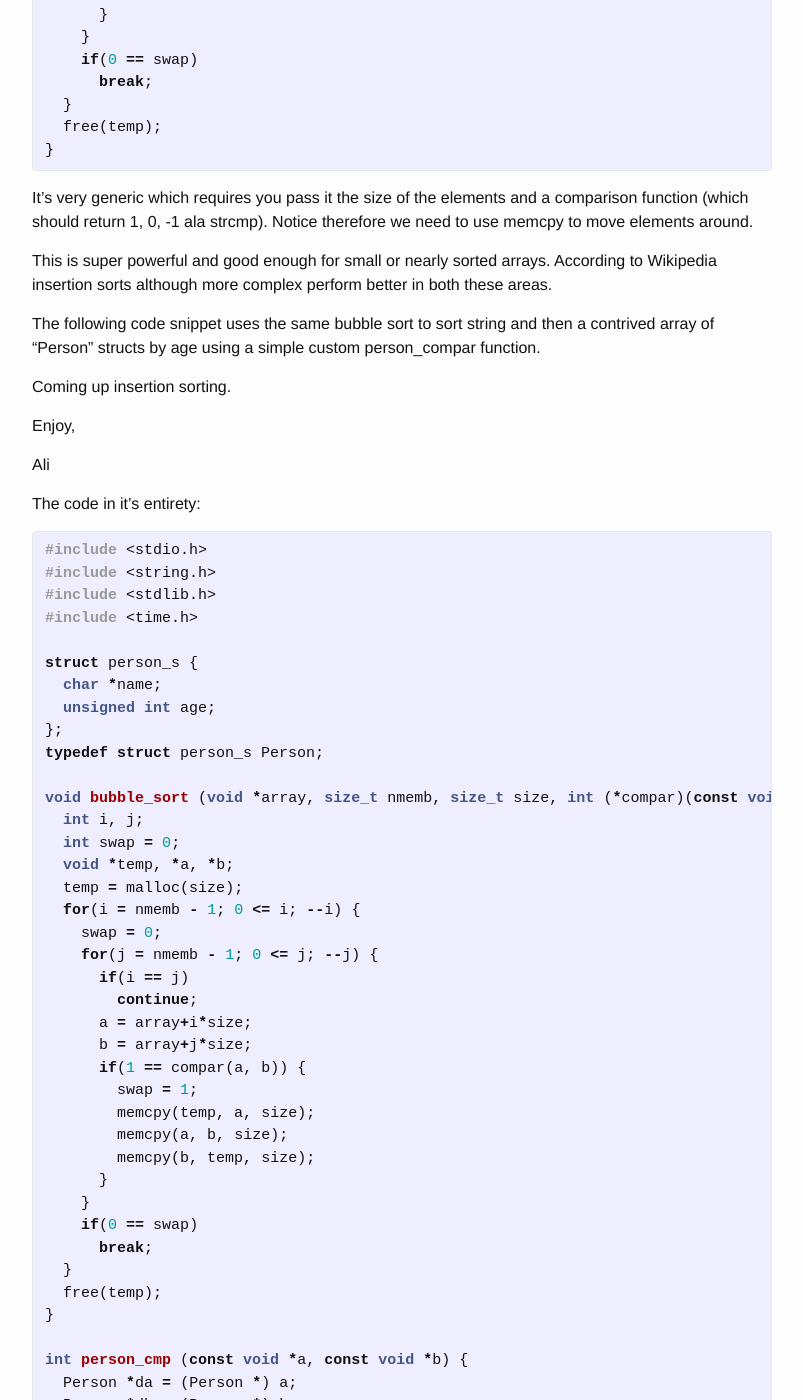
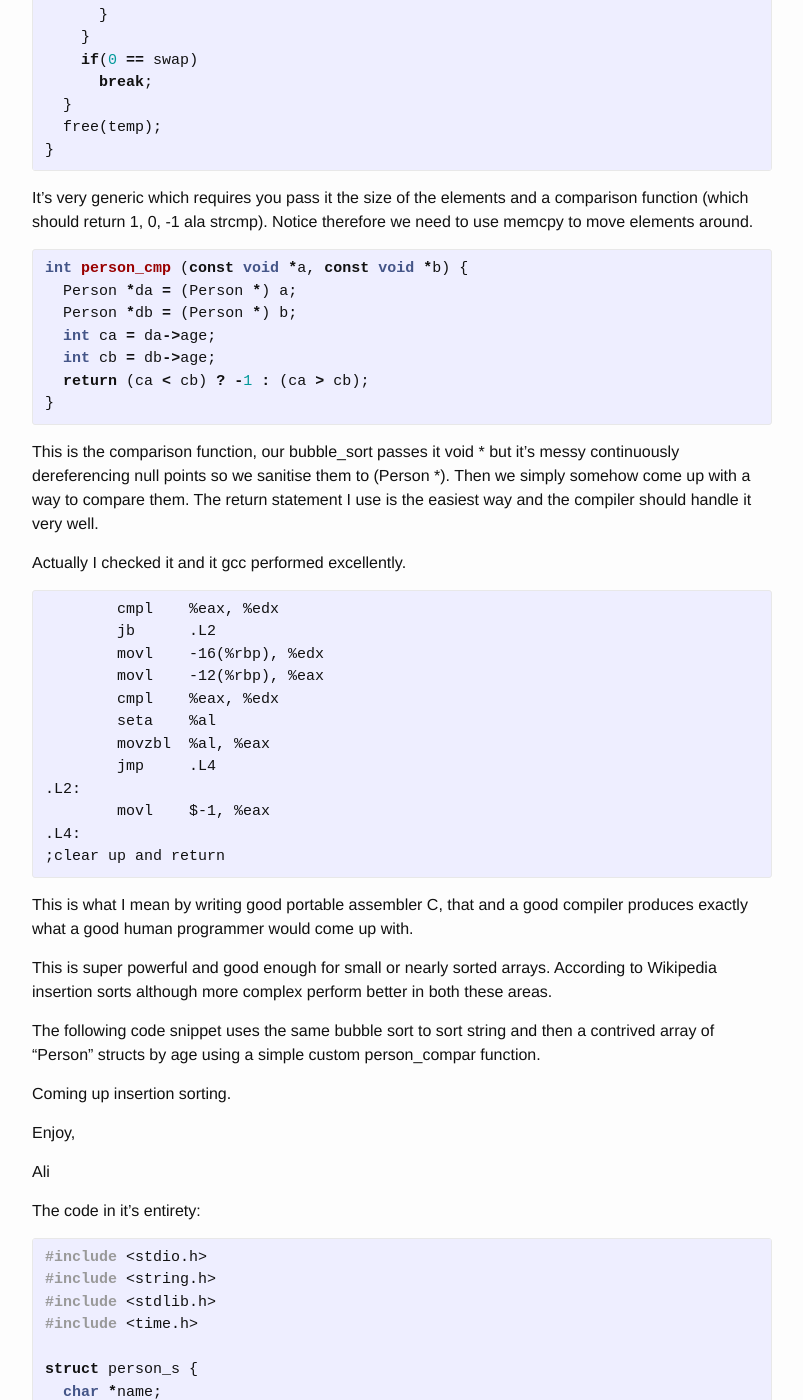
Before and after one commit to ali-raheem/alis_blog, a Jekyll site: the page built from _posts/2015-11-07-assorted-sorting.markdown, in a window 1280 px wide and 1400 px high, scrolled down 1193 px. Shown: the whole window, without its empty margins (238-1041 px from the left). Built offline with Jekyll 4.4.1, drawn with Linux system fonts in a browser that asks for light colours.

Commit message:
updated assorted sorts

```diff
--- a/_posts/2015-11-07-assorted-sorting.markdown
+++ b/_posts/2015-11-07-assorted-sorting.markdown
@@ -54,6 +54,37 @@ void bubble_sort (void *array, size_t nmemb, size_t size, int (*compar)(const vo
 {% endhighlight %}
 
 It's very generic which requires you pass it the size of the elements and a comparison function (which should return 1, 0, -1 ala strcmp). Notice therefore we need to use memcpy to move elements around.
+
+{% highlight c %}
+int person_cmp (const void *a, const void *b) {
+  Person *da = (Person *) a;
+  Person *db = (Person *) b;
+  int ca = da->age;
+  int cb = db->age;
+  return (ca < cb) ? -1 : (ca > cb);
+}
+{% endhighlight %}
+
+This is the comparison function, our bubble_sort passes it void * but it's messy continuously dereferencing null points so we sanitise them to (Person *). Then we simply somehow come up with a way to compare them. The return statement I use is the easiest way and the compiler should handle it very well.
+
+Actually I checked it and it gcc performed excellently.
+
+{% highlight gasm %}
+	cmpl	%eax, %edx
+	jb	.L2
+	movl	-16(%rbp), %edx
+	movl	-12(%rbp), %eax
+	cmpl	%eax, %edx
+	seta	%al
+	movzbl	%al, %eax
+	jmp	.L4
+.L2:
+	movl	$-1, %eax
+.L4:
+;clear up and return
+{% endhighlight %}
+
+This is what I mean by writing good portable assembler C, that and a good compiler produces exactly what a good human programmer would come up with.
 
 This is super powerful and good enough for small or nearly sorted arrays. According to Wikipedia insertion sorts although more complex perform better in both these areas.
 
```
